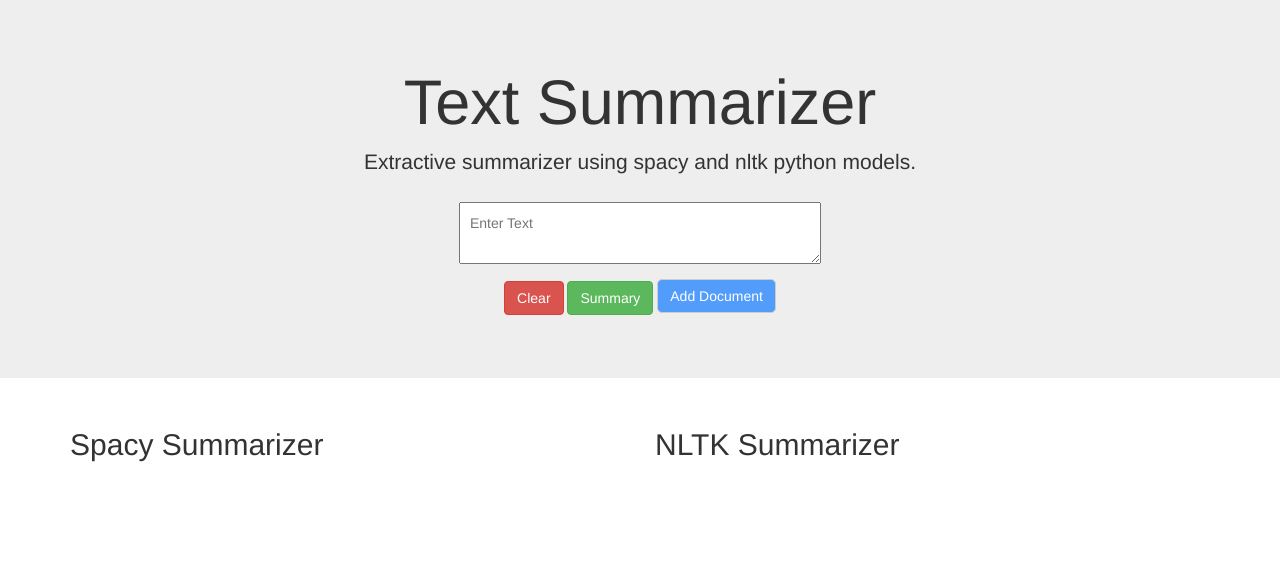
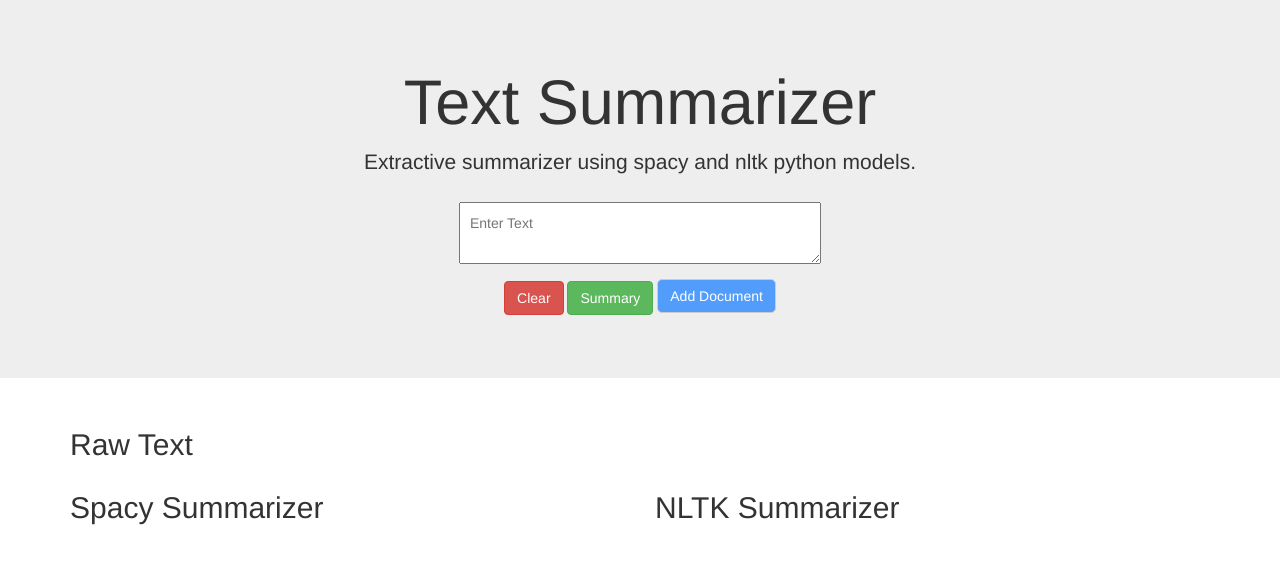
Before and after one commit to Shweta1127/Text-Summerizer, a Flask app: template template/index.html in a window 1280 px wide. Shown: the top 564 px of the page. Run offline with Flask 2, Linux system fonts and the light colour scheme; the template is opened without the code that fills it, so the values that code supplies are empty; some libraries are stand-ins or nearby versions.

Commit message:
text summerizer

```diff
--- a/app.py
+++ b/app.py
@@ -10,7 +10,7 @@ def summarizer():
 		raw_text = request.form['raw_text']
 		spacy_summary = spacy_summarizer(raw_text)
 		nltk_summary = nltk_summarizer(raw_text)
-		return render_template('index.html', spacy_summary=spacy_summary, nltk_summary=nltk_summary, request=1)
+		return render_template('index.html', raw_text=raw_text,  spacy_summary=spacy_summary, nltk_summary=nltk_summary, request=1)
 	return render_template('index.html', request=0)
 
 if __name__ == '__main__':
--- a/template/index.html
+++ b/template/index.html
@@ -57,10 +57,19 @@
   		}
 	});
   </script>
-
-   <div class="container">
+  <div class="container">
       <div class="row justify-content-center">
-        <div class="col-sm-6">
+        <div class="col-sm-12">
+          {% if request %}
+            <h2>Raw Text</h2>
+          {% endif %}
+          <p>{{ raw_text }}<p>
+        </div>
+      </div>
+  </div>
+  <div class="container">
+    <div class="row justify-content-center">
+      <div class="col-sm-6">
           {% if request %}
             <h2>Spacy Summarizer</h2>
           {% endif %}
@@ -72,8 +81,8 @@
           {% endif %}
           <p>{{ nltk_summary }}<p>
         </div>
-      </div>
+    </div>
+  </div>
 
-  </div>
 </body>
 </html>
```
